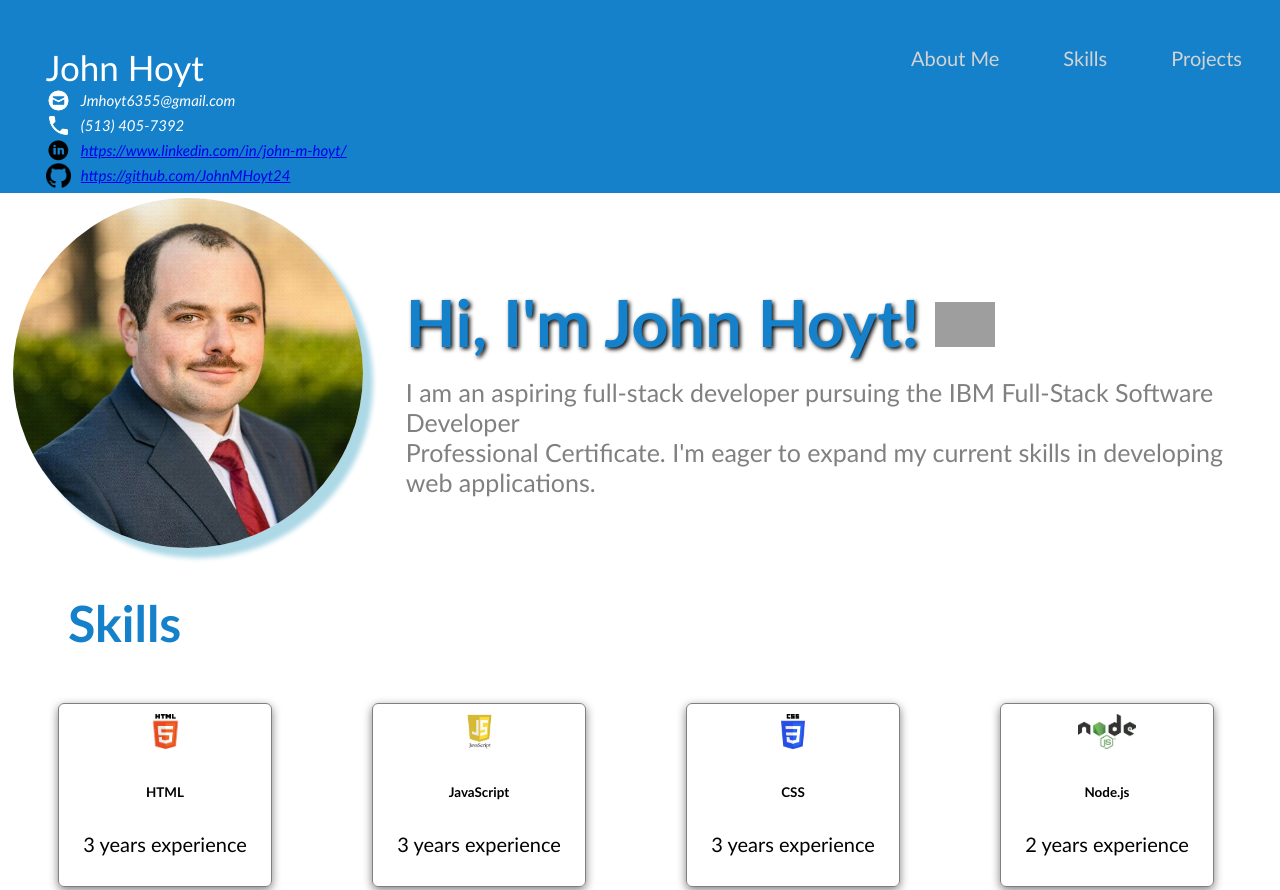
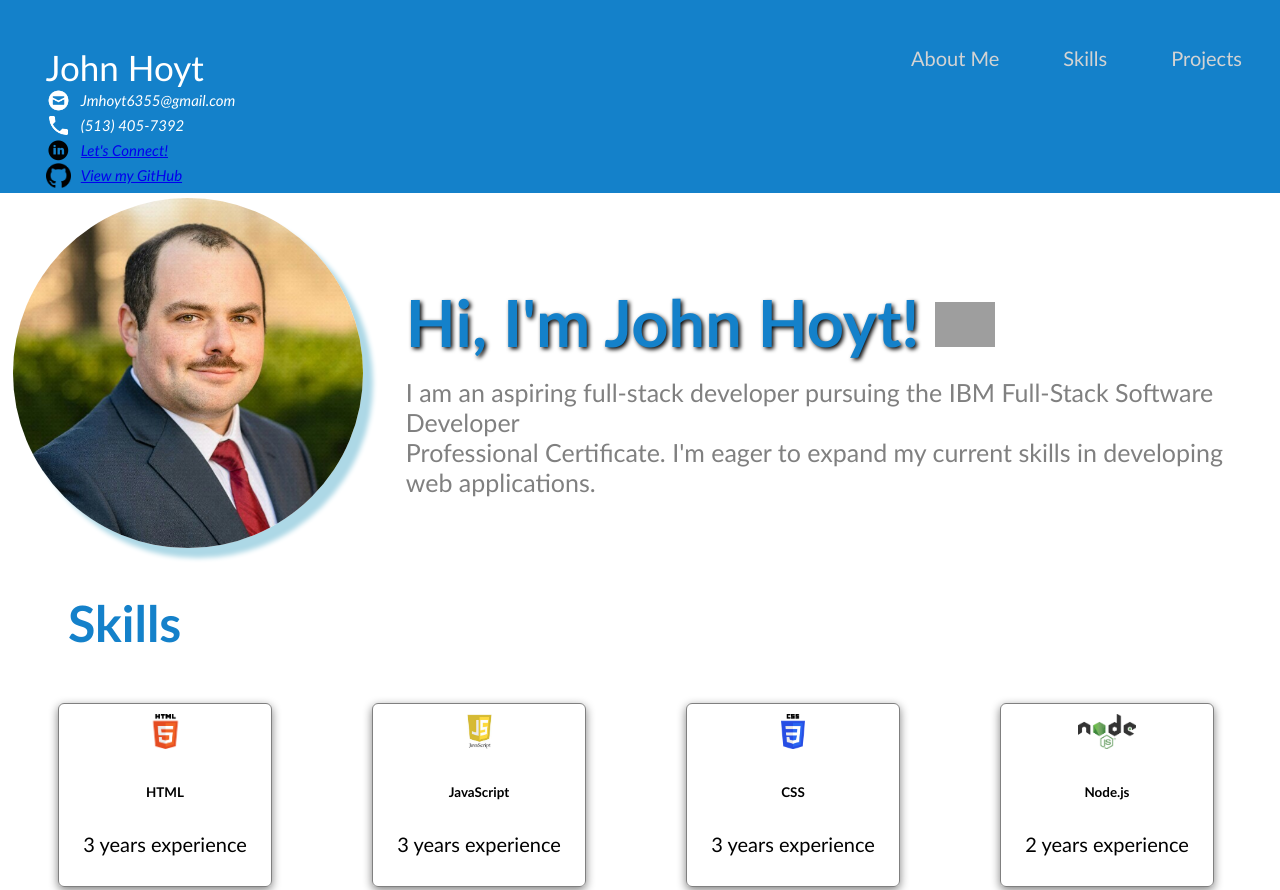
Before and after one commit to JohnMHoyt24/portfolio-website, a plain HTML site: page singlepagewebsite/index.html in a window 1280 px wide. Shown: the top 890 px of the page. Drawn offline with Linux system fonts and the light colour scheme; grey boxes are pictures that could not be loaded.

Commit message:
Updated LinkedIn and GitHub links.

```diff
--- a/singlepagewebsite/index.html
+++ b/singlepagewebsite/index.html
@@ -23,12 +23,12 @@
         </div>
         <div class="contact_info">
             <img src="html_finalprojimages/linkedin-logo.png" alt="https://icons8.com/icon/124377/circled-envelope"/>
-            <a href="https://www.linkedin.com/in/john-m-hoyt/">https://www.linkedin.com/in/john-m-hoyt/</a>
+            <a href="https://www.linkedin.com/in/john-m-hoyt/">Let's Connect!</a>
 
         </div>
         <div class="contact_info">
             <img src="html_finalprojimages/github.png" alt="https://icons8.com/icon/124377/circled-envelope"/>
-            <a href="https://github.com/JohnMHoyt24">https://github.com/JohnMHoyt24</a>
+            <a href="https://github.com/JohnMHoyt24">View my GitHub</a>
 
         </div>
         </div>
```
